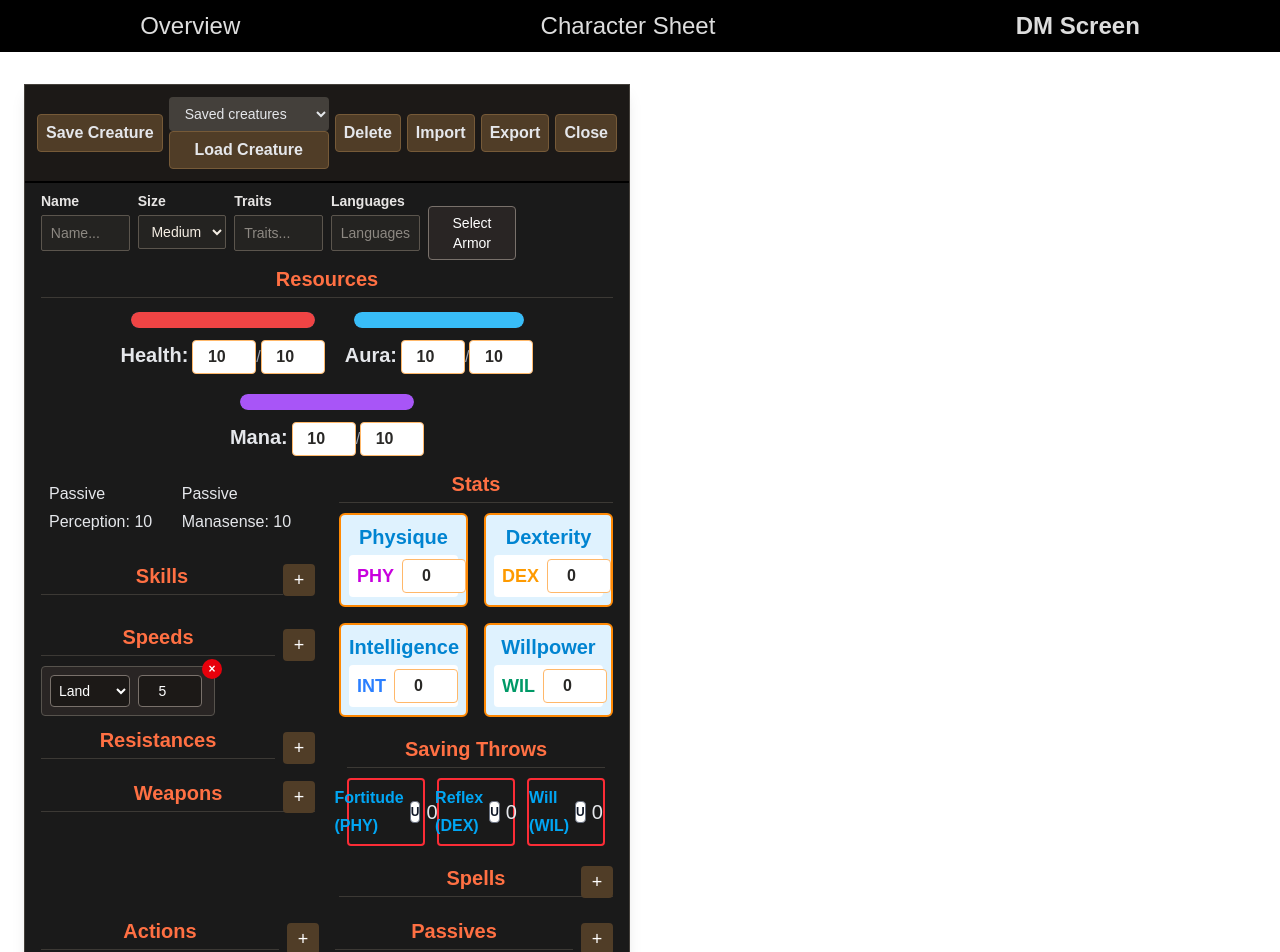
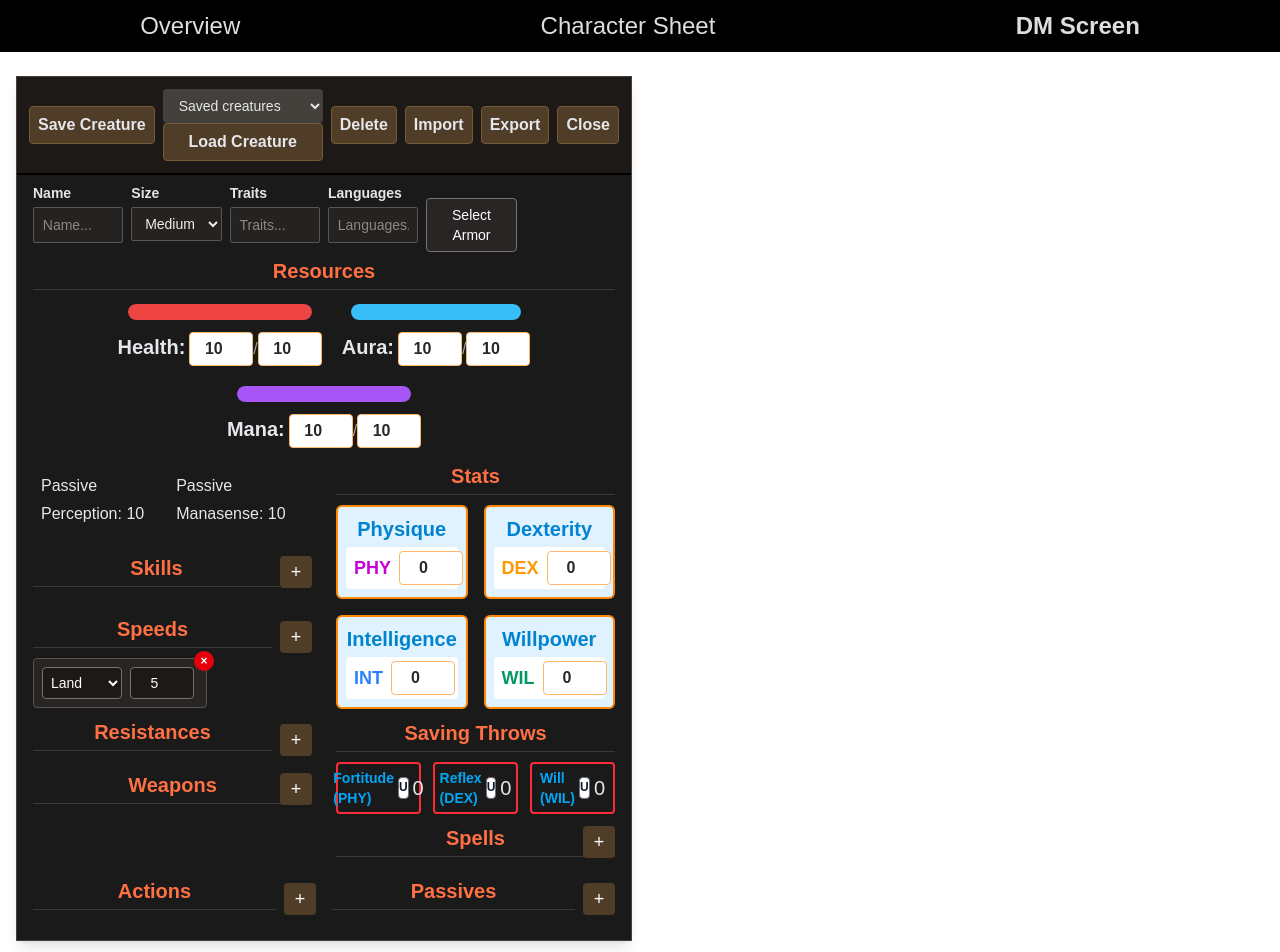
Before and after one commit to Acasez/kastorixv2, a React (Vite) app: page /kastorixv2/DMScreen in a window 1280 px wide. Shown: the top 952 px of the page. Built offline with nearby package versions, Linux system fonts and the light colour scheme.

Commit message:
Some styling

```diff
--- a/src/components/DMScreen/CreatureSavingThrows.tsx
+++ b/src/components/DMScreen/CreatureSavingThrows.tsx
@@ -17,7 +17,7 @@ export default function CreatureSavingThrows() {
     selectedArmor?.type === "Heavy" ? Number(selectedArmor.penalties) : 0;
 
   return (
-    <section className="p-2">
+    <section>
       <CreatureHeader title="Saving Throws" />
       <div className="grid grid-cols-3 gap-3">
         {SAVING_THROWS.map((save) => {
@@ -30,7 +30,7 @@ export default function CreatureSavingThrows() {
 
           return (
             <div
-              className="flex items-center justify-center gap-1.5 rounded border-2 border-red-500 px-2 py-1"
+              className="flex items-center justify-center gap-1 rounded border-2 border-red-500 px-2 py-1 text-sm"
               key={save.name}
             >
               <span className="font-semibold text-sky-500">
--- a/src/pages/DMScreen.tsx
+++ b/src/pages/DMScreen.tsx
@@ -14,8 +14,8 @@ export default function DMScreen() {
     setCreatureBlocks((blocks) => blocks.filter((id) => id !== blockId));
 
   return (
-    <div className="mx-auto flex w-full max-w-screen-3xl flex-col items-center gap-5 p-4 sm:p-6">
-      <div className="grid w-full gap-5 xl:grid-cols-2">
+    <div className="mx-auto flex w-full max-w-screen-3xl flex-col items-center gap-4 sm:p-4">
+      <div className="grid w-full gap-4 xl:grid-cols-2">
         {creatureBlocks.map((blockId) => (
           <CreatureBlock
             key={blockId}
```
